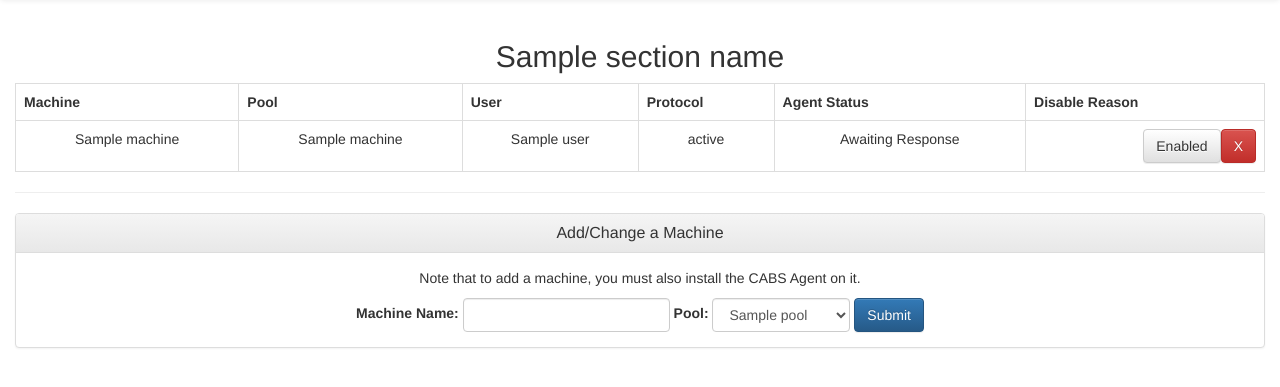
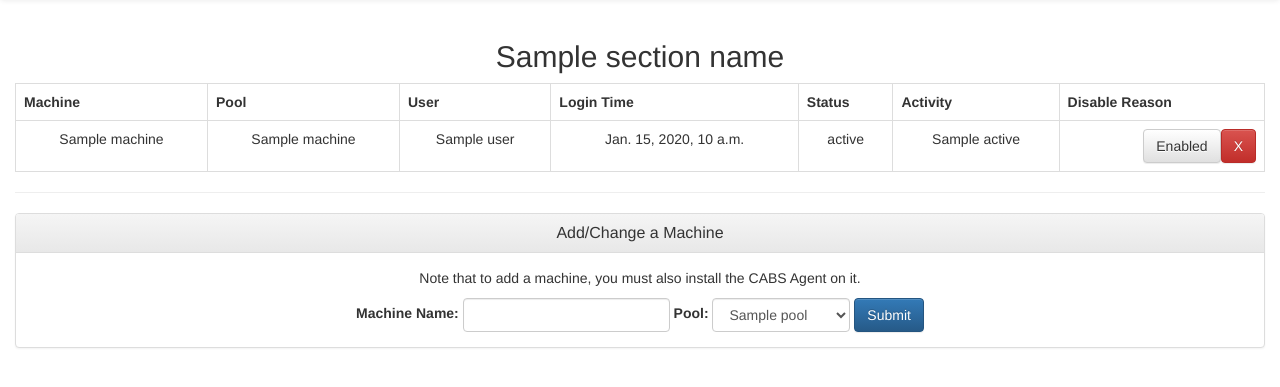
Before and after one commit to caedm/cabs, a Django app: template src/cabs_admin/templates/cabs_admin/machines.html in a window 1280 px wide. Shown: the part 52-439 px from the top of the page. Run offline with Django 3.2, Linux system fonts and the light colour scheme; the template is opened without the code that fills it: most values are stand-ins (such as "Sample title", 1, 10 or a date in 2020); some libraries are stand-ins or nearby versions.

Commit message:
did some sorting and stuff

```diff
--- a/src/cabs_admin/templates/cabs_admin/index.html
+++ b/src/cabs_admin/templates/cabs_admin/index.html
@@ -12,8 +12,5 @@ CABS Admininstrator Console
 <br/>
 <small> {{ permissions }} </small>
 </h2>
-<br/><br/>
-<hr>
-<small> For support contact jordan9001@gmail.com </small>
 
 </center>
--- a/src/cabs_admin/templates/cabs_admin/machines.html
+++ b/src/cabs_admin/templates/cabs_admin/machines.html
@@ -1,7 +1,13 @@
 {% include "cabs_admin/header.html" %}
 
 <table class="table table-bordered table-hover">
-    <tr><th><a href="{% url 'cabs_admin:machinesPage' %}?sort=machine" style="color: #333333">Machine</a></th><th><a href="{% url 'cabs_admin:machinesPage' %}?sort=pool" style="color: #333333">Pool</a></th><th><a href="{% url 'cabs_admin:machinesPage' %}?sort=user" style="color: #333333">User</a></th><th><a href="{% url 'cabs_admin:machinesPage' %}?sort=status" style="color: #333333">Protocol</a></th><th><a href="{% url 'cabs_admin:machinesPage' %}?sort=agent" style="color: #333333">Agent Status</a></th><th>Disable Reason</th></tr>
+    <tr><th><a href="{% url 'cabs_admin:machinesPage' %}?sort=machine" style="color: #333333">Machine</a></th>
+        <th><a href="{% url 'cabs_admin:machinesPage' %}?sort=pool" style="color: #333333">Pool</a></th>
+        <th><a href="{% url 'cabs_admin:machinesPage' %}?sort=user" style="color: #333333">User</a></th>
+        <th><a href="{% url 'cabs_admin:machinesPage' %}?sort=loginTime" style="color: #333333">Login Time</a></th>
+        <th><a href="{% url 'cabs_admin:machinesPage' %}?sort=status" style="color: #333333">Status</a></th>
+        <th><a href="{% url 'cabs_admin:machinesPage' %}?sort=active" style="color: #333333">Activity</a></th>
+        <th><a href="{% url 'cabs_admin:machinesPage' %}?sort=disable" style="color: #333333">Disable Reason</a></th>
     <tr></tr>
 {% for machine in machine_list %}
     <tr {% if machine.deactivated %} class="danger" {% elif not machine.active %} class="warning" {% elif machine.name == "No Pool" %} class="info" {% endif %}>
@@ -11,14 +17,9 @@
         <td> {{ machine.machine }} </td>
         <td> {{ machine.name }} </td>
         <td> {{ machine.user }} </td>
+        <td> {{ machine.loginTime }} </td>
         <td> {{ machine.status }} </td>
-        <td>
-        {% if machine.active == True %}
-            Active
-        {% else %}
-            Awaiting Response
-        {% endif %}
-        </td>
+        <td> {{ machine.active }} </td>
         <td> {% if machine.deactivated %}
                 {{ machine.reason }}
             {% endif %}
```
Also changed, not shown: src/cabs_admin/views.py (+20 -9 lines), 2 other files.
